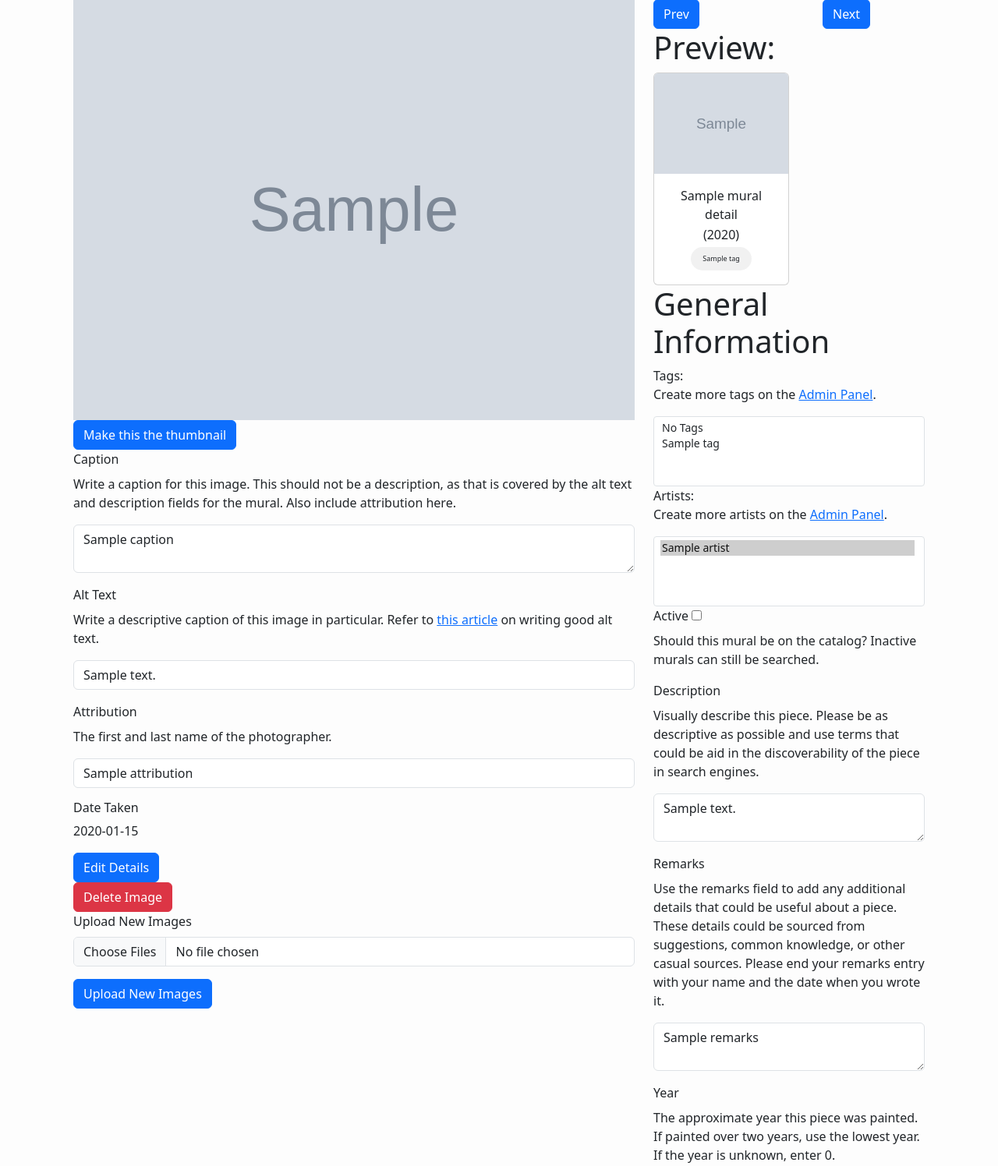
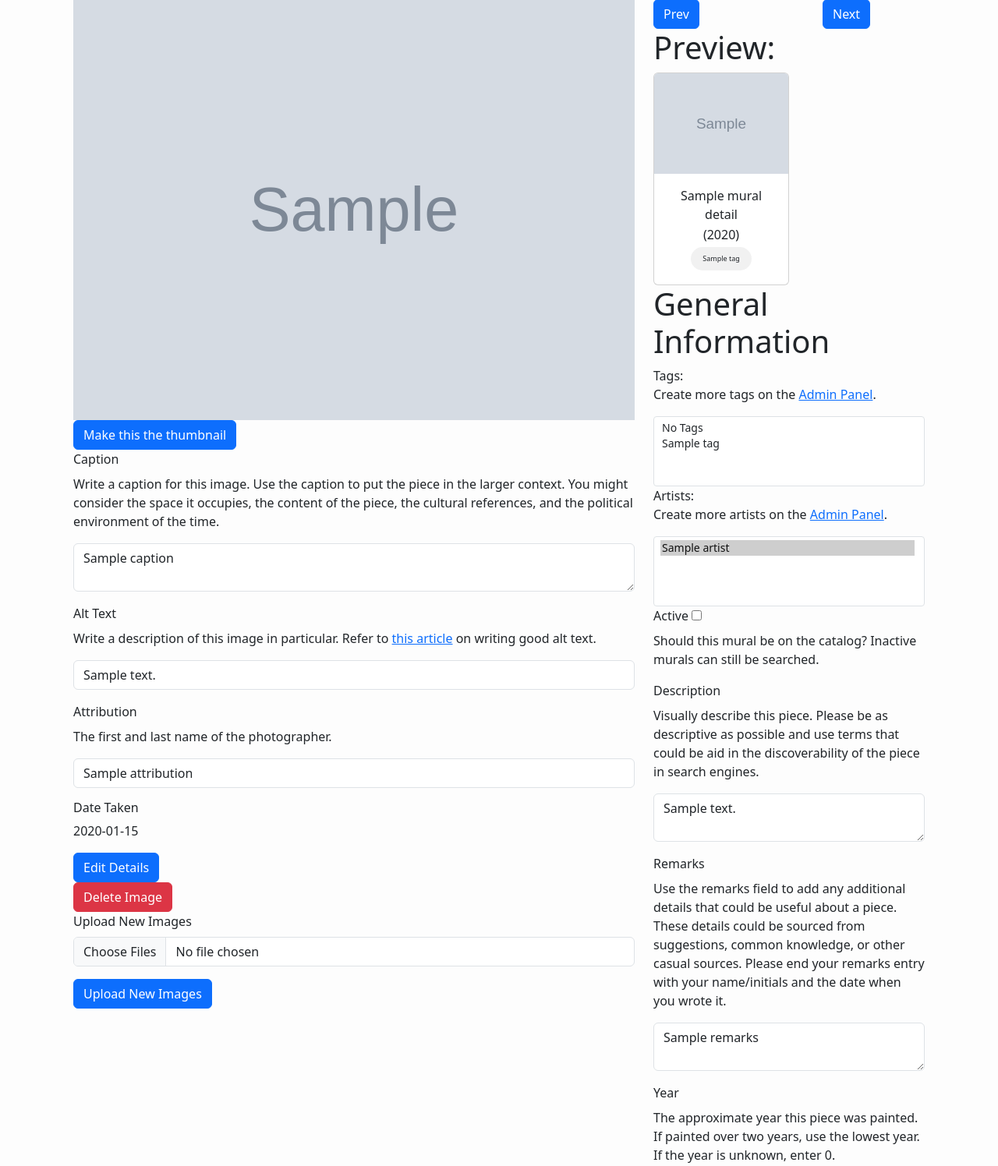
Before and after one commit to wilsonmcdade/tunnelvision, a Flask app: template templates/edit.html in a window 1280 px wide. Shown: the part 177-1673 px from the top of the page at 78% size. Run offline with Flask 3, Linux system fonts and the light colour scheme; the template is opened without the code that fills it: most values are stand-ins (such as "Sample title", 1, 10 or a date in 2020); grey boxes marked "Sample" are stand-in pictures; parts of the project's set-up code (start-up, migrations or seed data) failed here and were passed over; some libraries are stand-ins or nearby versions.

Commit message:
Adjust captioning language on edit page

```diff
--- a/templates/edit.html
+++ b/templates/edit.html
@@ -39,12 +39,12 @@
             <form action="/editimage/{{ muralDetails['images'][loop.index-1]['id'] }}" method="post">
                 <div class="mb-3">
                     <label for="caption" class="form-label">Caption</label>
-                    <p class="thin">Write a caption for this image. This should not be a description, as that is covered by the alt text and description fields for the mural. Also include attribution here.</p>
+                    <p class="thin">Write a caption for this image. Use the caption to put the piece in the larger context. You might consider the space it occupies, the content of the piece, the cultural references, and the political environment of the time.</p>
                     <textarea type="text" class="form-control" id="caption" name="caption">{{ muralDetails['images'][loop.index-1]['caption'] }}</textarea>
                 </div>
                 <div class="mb-3">
                     <label for="alttext" class="form-label">Alt Text</label>
-                    <p class="thin">Write a descriptive caption of this image in particular. Refer to <a href="https://developers.google.com/tech-writing/accessibility/self-study/write-alt-text#write-useful-text">this article</a> on writing good alt text.</p>
+                    <p class="thin">Write a description of this image in particular. Refer to <a href="https://developers.google.com/tech-writing/accessibility/self-study/write-alt-text#write-useful-text">this article</a> on writing good alt text.</p>
                     <input value="{{ muralDetails['images'][loop.index-1]['alttext'] }}" type="text" class="form-control" id="alttext" name="alttext">
                 </div>
                 <div class="mb-3">
@@ -137,7 +137,7 @@
                 </div>
                 <div class="mb-3">
                     <label for="remarks" class="form-label">Remarks</label>
-                    <p class="thin">Use the remarks field to add any additional details that could be useful about a piece. These details could be sourced from suggestions, common knowledge, or other casual sources. Please end your remarks entry with your name and the date when you wrote it.</p>
+                    <p class="thin">Use the remarks field to add any additional details that could be useful about a piece. These details could be sourced from suggestions, common knowledge, or other casual sources. Please end your remarks entry with your name/initials and the date when you wrote it.</p>
                     <textarea type="text" class="form-control" id="remarks" name="remarks">{{ muralDetails['remarks'] }}</textarea>
                 </div>
                 <div class="mb-3">
```
